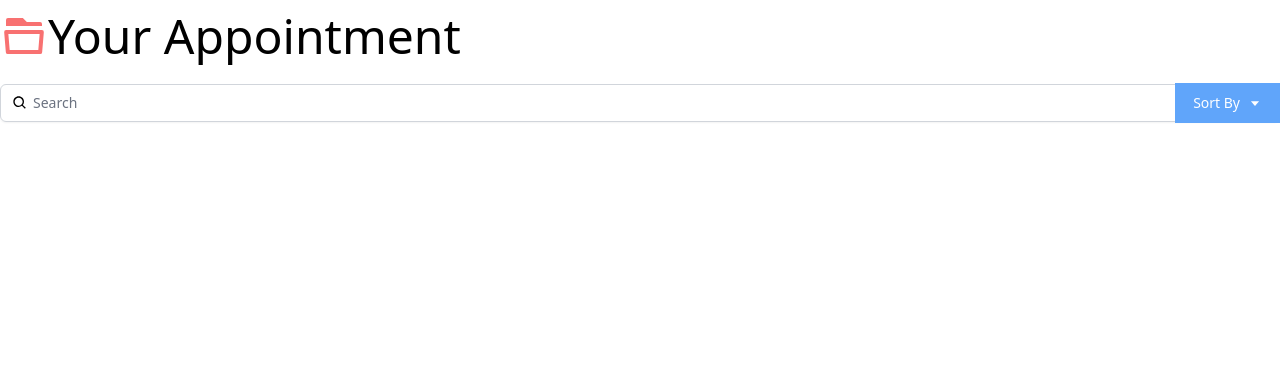
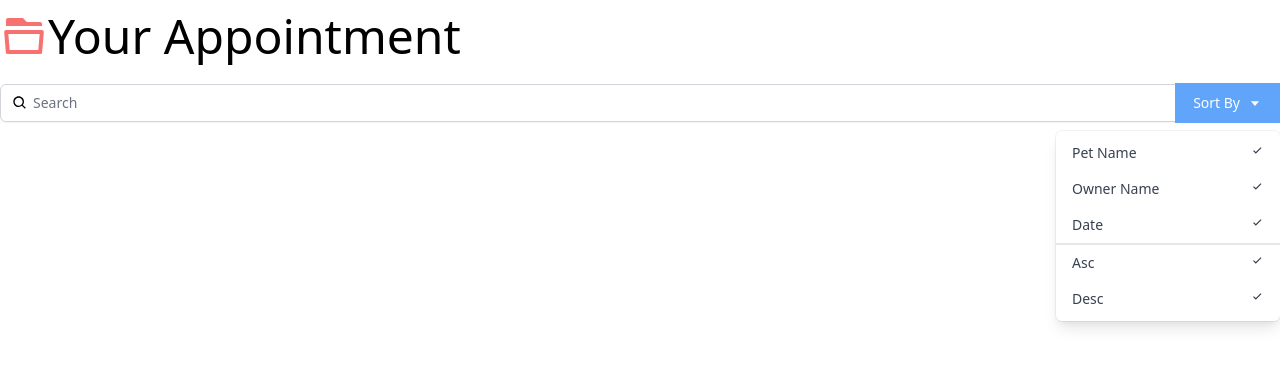
Before and after one commit to leeton1412/reactinterface, a React (Create React App) app: page / in a window 1280 px wide. Shown: the top 366 px of the page. Built offline with nearby package versions, Linux system fonts and the light colour scheme.

Commit message:
Added Drop Down Info

```diff
--- a/src/components/Search.js
+++ b/src/components/Search.js
@@ -1,7 +1,33 @@
-import { BiSearch, BiCaretDown } from "react-icons/bi" //Imported From React-icons
+import { BiSearch, BiCaretDown, BiCheck } from "react-icons/bi" //Imported From React-icons
 
+// Dropdown Links Needs To Be Called After Button In Search.
+const DropDown = () => {
+    return (
+        <div className="origin-top-right absolute right-0 mt-2 w-56
+        rounded-md shadow-lg bg-white ring-1 ring-black ring-opacity-5">
+        <div className="py-1" role="menu" aria-orientation="vertical" aria-labelledby="options-menu">
+          <div
+            className="px-4 py-2 text-sm text-gray-700 hover:bg-gray-100 hover:text-gray-900 flex justify-between cursor-pointer"
+            role="menuitem">Pet Name <BiCheck /></div>
+          <div
+            className="px-4 py-2 text-sm text-gray-700 hover:bg-gray-100 hover:text-gray-900 flex justify-between cursor-pointer"
+            role="menuitem">Owner Name  <BiCheck /></div>
+          <div
+            className="px-4 py-2 text-sm text-gray-700 hover:bg-gray-100 hover:text-gray-900 flex justify-between cursor-pointer"
+            role="menuitem">Date <BiCheck /></div>
+          <div
+            className="px-4 py-2 text-sm text-gray-700 hover:bg-gray-100 hover:text-gray-900 flex justify-between cursor-pointer border-gray-1 border-t-2"
+            role="menuitem">Asc <BiCheck /></div>
+          <div
+            className="px-4 py-2 text-sm text-gray-700 hover:bg-gray-100 hover:text-gray-900 flex justify-between cursor-pointer"
+            role="menuitem">Desc <BiCheck /></div>
+        </div>
+      </div>
+    )
+}
 
-const Search = () => { // Search Call Back Function
+// Search Component
+const Search = () => {
     return ( // Return The Following HTML //
         <div className="py-5">
         <div className="mt-1 relative rounded-md shadow-sm">
@@ -17,6 +43,7 @@
                 className="justify-center px-4 py-2 bg-blue-400 border-2 border-blue-400 text-sm text-white hover:bg-blue-700 focus:outline-none focus:ring-2 focus:ring-offset-2 flex items-center" id="options-menu" aria-haspopup="true" aria-expanded="true">
                 Sort By <BiCaretDown className="ml-2" />
               </button>
+              <DropDown />
             </div>
           </div>
         </div>
```
Also changed, not shown: src/components/AddAppointments.js (added).
